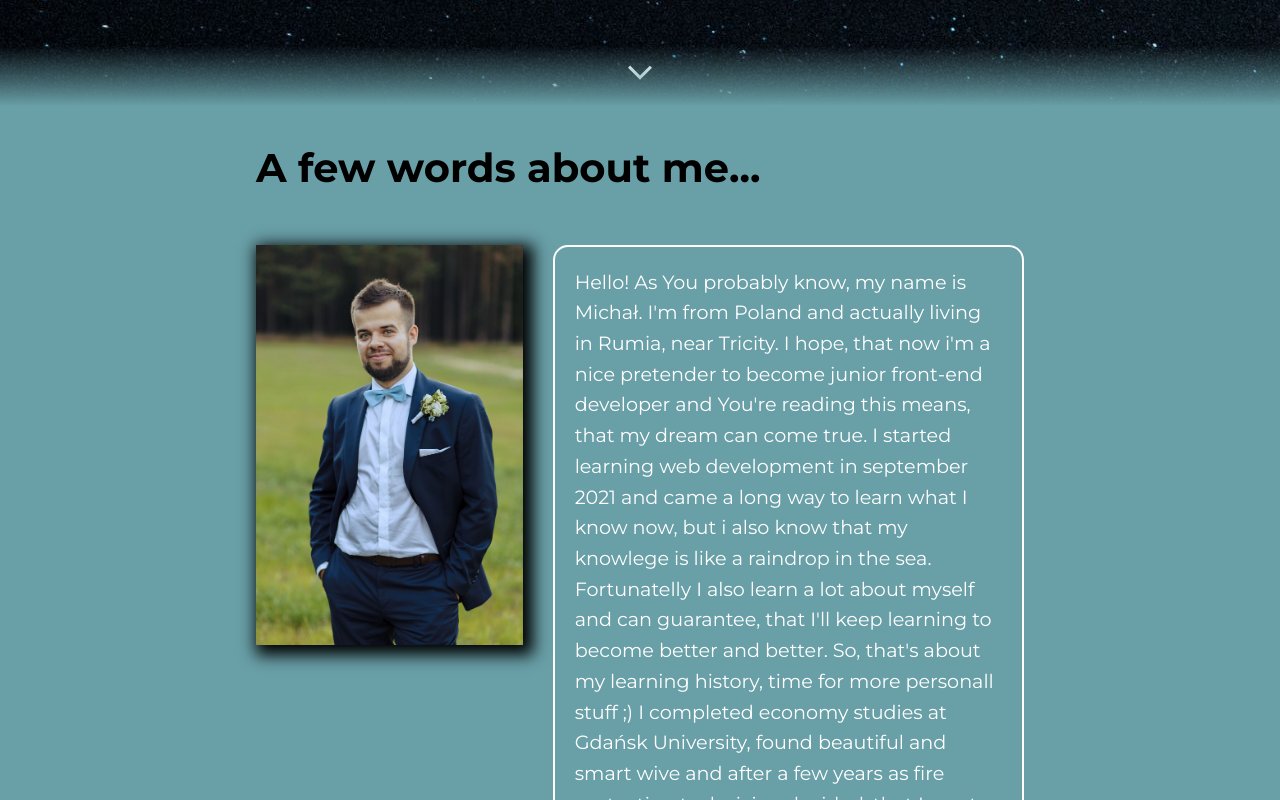
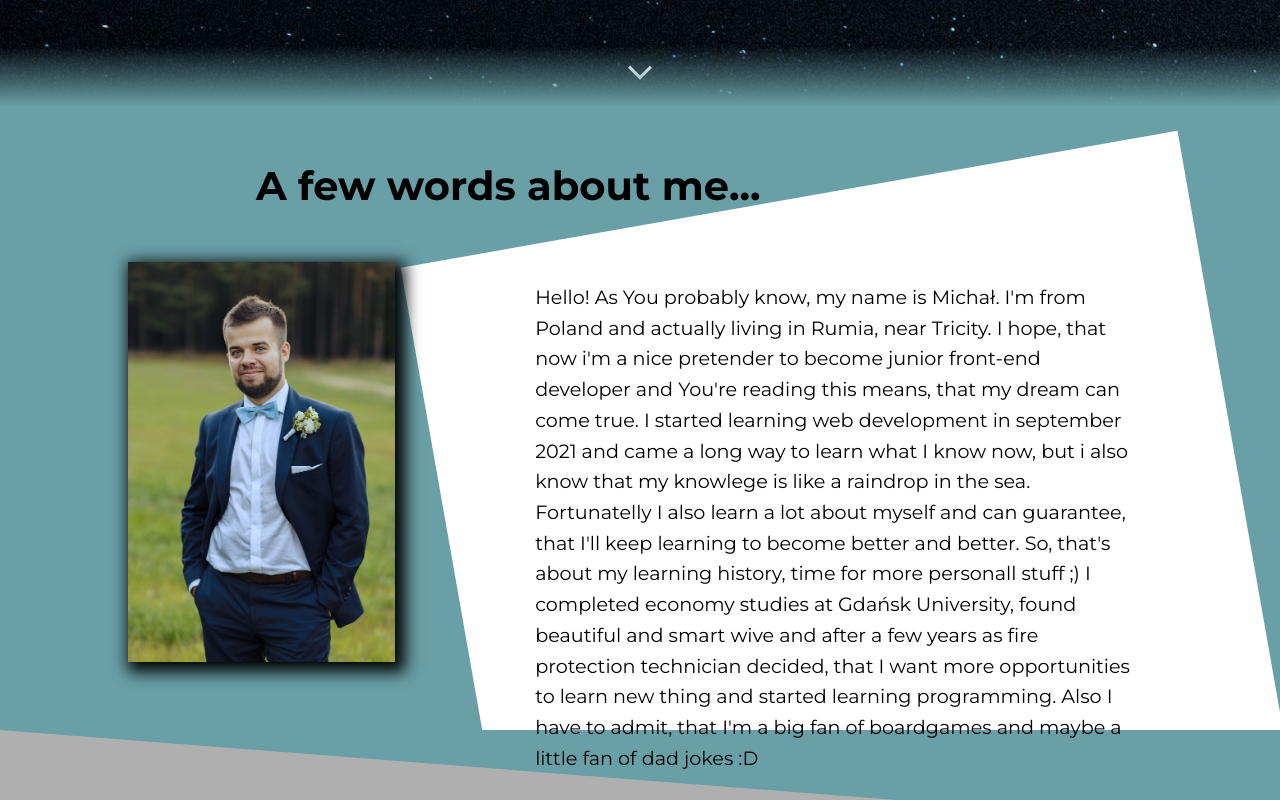
Before and after one commit to m-went/personalSite, a React (Create React App) app: page / in a window 1280 px wide. Shown: the part 740-1540 px from the top of the page. Built offline with nearby package versions, Linux system fonts and the light colour scheme.

Commit message:
change hover animation on navbar elements and start work on about me page

```diff
--- a/src/components/organisms/AboutMe/AboutMe.js
+++ b/src/components/organisms/AboutMe/AboutMe.js
@@ -6,18 +6,23 @@ function AboutMe(props) {
     <div className={`${styles.aboutMe}`}>
       <h2 className={`${styles.aboutTitle}`}>A few words about me...</h2>
       <div className={`${styles.aboutMainInfo}`}>
-        <img className={`${styles.aboutPhoto}`} src={photo} alt="Yup, it's still me" />
-        <p className={`${styles.aboutText}`}>
-          Hello! As You probably know, my name is Michał. I'm from Poland and actually living in Rumia, near Tricity. I
-          hope, that now i'm a nice pretender to become junior front-end developer and You're reading this means, that
-          my dream can come true. I started learning web development in september 2021 and came a long way to learn what
-          I know now, but i also know that my knowlege is like a raindrop in the sea. Fortunatelly I also learn a lot
-          about myself and can guarantee, that I'll keep learning to become better and better. So, that's about my
-          learning history, time for more personall stuff &#59;&#41; I completed economy studies at Gdańsk University,
-          found beautiful and smart wive and after a few years as fire protection technician decided, that I want more
-          opportunities to learn new thing and started learning programming. Also I have to admit, that I'm a big fan of
-          boardgames and maybe a little fan of dad jokes :D
-        </p>
+        <div className={`${styles.imgWrapper}`}>
+          <img className={`${styles.aboutPhoto}`} src={photo} alt="Yup, it's still me" />
+        </div>
+        <div className={`${styles.textWrapper}`}>
+          <p className={`${styles.aboutText}`}>
+            Hello! As You probably know, my name is Michał. I'm from Poland and actually living in Rumia, near Tricity.
+            I hope, that now i'm a nice pretender to become junior front-end developer and You're reading this means,
+            that my dream can come true. I started learning web development in september 2021 and came a long way to
+            learn what I know now, but i also know that my knowlege is like a raindrop in the sea. Fortunatelly I also
+            learn a lot about myself and can guarantee, that I'll keep learning to become better and better. So, that's
+            about my learning history, time for more personall stuff &#59;&#41; I completed economy studies at Gdańsk
+            University, found beautiful and smart wive and after a few years as fire protection technician decided, that
+            I want more opportunities to learn new thing and started learning programming. Also I have to admit, that
+            I'm a big fan of boardgames and maybe a little fan of dad jokes :D
+          </p>
+          <div className={`${styles.outsideColor}`}></div>
+        </div>
       </div>
       <div id="skills" className={`${styles.angle}`} />
     </div>
--- a/src/components/organisms/AboutMe/AboutMe.module.scss
+++ b/src/components/organisms/AboutMe/AboutMe.module.scss
@@ -5,6 +5,8 @@
   height: 400px;
   object-fit: contain;
   background-color: themeVariables.$second;
+  position: relative;
+  z-index: 1;
 }
 .aboutMe {
   min-height: 90vh;
@@ -33,10 +35,34 @@
 .aboutMainInfo {
   display: flex;
   flex-direction: row;
-  padding: 0 20%;
+  padding: 0 10%;
 }
 
 .aboutTitle {
   align-self: flex-start;
   padding-left: 20%;
 }
+
+.outsideColor {
+  position: absolute;
+  top: -20px;
+  left: 50px;
+  width: 100%;
+  transform: rotate(-10deg) scale(1.1);
+  height: 100%;
+  background-color: white;
+}
+
+.aboutText {
+  position: relative;
+  z-index: 1;
+}
+
+.textWrapper {
+  position: relative;
+  flex: 1.4;
+}
+
+.imgWrapper {
+  flex: 0.6;
+}
--- a/src/components/organisms/Navbar/Navbar.module.scss
+++ b/src/components/organisms/Navbar/Navbar.module.scss
@@ -12,6 +12,12 @@
   z-index: 3;
 }
 
+.navList {
+  display: flex;
+  justify-content: flex-end;
+  margin: 0;
+}
+
 .navSection {
   position: relative;
   width: 100px;
@@ -19,39 +25,36 @@
   display: flex;
   justify-content: center;
   align-items: center;
-  transition: all 0.5s;
+  transition: all 0.2s;
+  li {
+    color: white;
+    position: relative;
+    z-index: 2;
+  }
   &::after {
+    transition: all 0.5s;
     content: '';
+    opacity: 0;
+    height: 100%;
+    width: 100%;
     position: absolute;
-    top: 75%;
-    background-color: themeVariables.$navUnderline;
-    width: 80%;
-    height: 2px;
-    border-radius: 50%;
-    transform: scale(0);
+    z-index: 1;
+    background-color: white;
+    clip-path: polygon(0 15%, 100% 30%, 100% 60%, 8% 67%);
   }
 }
 
-.navList {
-  display: flex;
-  justify-content: flex-end;
-  margin: 0;
-}
-
 .navSection:hover {
+  li {
+    color: black;
+  }
   &::after {
-    transform: scale(1);
-    transform-origin: 50%;
-    animation: growAnimation 0.2s linear;
-  }
-}
-
-@keyframes growAnimation {
-  from {
-    transform: scaleX(0);
-  }
-  to {
-    transform: scaleX(1);
+    height: 100%;
+    opacity: 1;
+    width: 100%;
+    position: absolute;
+    background-color: white;
+    animation: animateHoverBg 2s infinite;
   }
 }
 
@@ -82,3 +85,34 @@
   align-items: center;
   height: 50px;
 }
+
+@keyframes growAnimation {
+  from {
+    transform: scaleX(0);
+  }
+  to {
+    transform: scaleX(1);
+  }
+}
+
+@keyframes animateHoverBg {
+  0% {
+    clip-path: polygon(0 9%, 100% 25%, 100% 64%, 0 75%);
+  }
+  20% {
+    clip-path: polygon(10% 17%, 100% 30%, 91% 78%, 6% 81%);
+  }
+  40% {
+    clip-path: polygon(19% 43%, 94% 9%, 100% 99%, 11% 63%);
+  }
+  60% {
+    clip-path: polygon(0 19%, 92% 23%, 96% 35%, 4% 92%);
+  }
+  80% {
+    clip-path: polygon(10% 27%, 89% 31%, 99% 84%, 14% 60%);
+  }
+
+  100% {
+    clip-path: polygon(0 9%, 100% 25%, 100% 64%, 0 75%);
+  }
+}
--- a/src/responsiveStyles.module.scss
+++ b/src/responsiveStyles.module.scss
@@ -44,10 +44,8 @@
   .aboutText {
     line-height: 160%;
     font-size: 1.2em;
-    margin-left: 30px;
-    border: 2px solid white;
-    border-radius: 15px;
-    color: white;
+    margin-left: 80px;
+    color: black;
     padding: 20px;
     display: flex;
     justify-content: center;
```
